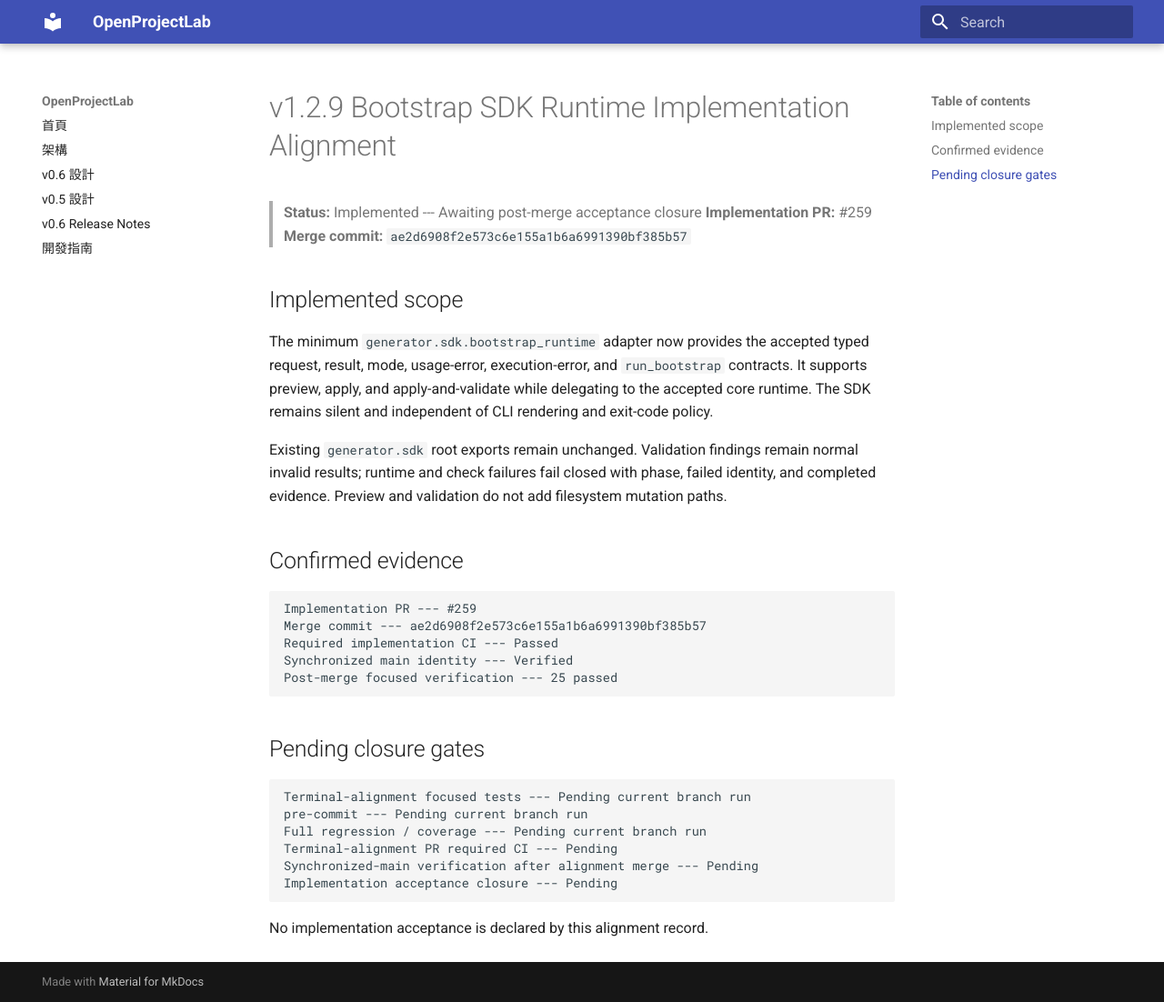
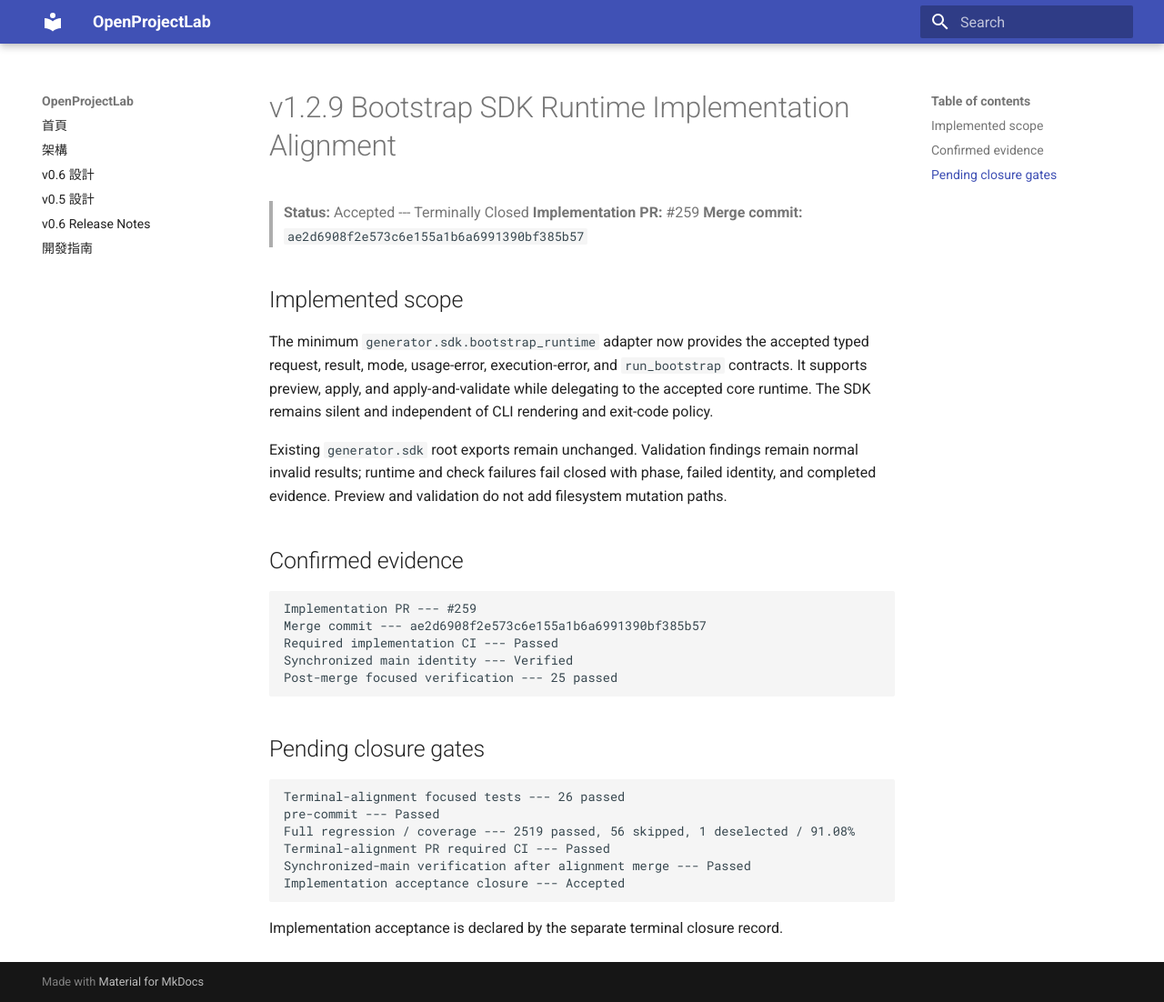
Before and after one commit to khwang1964/OpenProjectLab, an MkDocs documentation site: the page built from docs/releases/v1.2.9-bootstrap-sdk-runtime-implementation-alignment.md, in a window 1280 px wide and 1102 px high. Shown: the whole window at 91% size. Built offline with MkDocs 1.6.1 and Material for MkDocs 9.7.7, drawn with Linux system fonts in a browser that asks for light colours.

Commit message:
docs: accept v1.2.9 bootstrap SDK runtime implementation (#261)

````diff
--- a/docs/releases/v1.2.9-bootstrap-sdk-runtime-implementation-alignment.md
+++ b/docs/releases/v1.2.9-bootstrap-sdk-runtime-implementation-alignment.md
@@ -1,6 +1,6 @@
 # v1.2.9 Bootstrap SDK Runtime Implementation Alignment
 
-> **Status:** Implemented --- Awaiting post-merge acceptance closure
+> **Status:** Accepted --- Terminally Closed
 > **Implementation PR:** #259
 > **Merge commit:** `ae2d6908f2e573c6e155a1b6a6991390bf385b57`
 
@@ -28,12 +28,12 @@ Post-merge focused verification --- 25 passed
 ## Pending closure gates
 
 ```text
-Terminal-alignment focused tests --- Pending current branch run
-pre-commit --- Pending current branch run
-Full regression / coverage --- Pending current branch run
-Terminal-alignment PR required CI --- Pending
-Synchronized-main verification after alignment merge --- Pending
-Implementation acceptance closure --- Pending
+Terminal-alignment focused tests --- 26 passed
+pre-commit --- Passed
+Full regression / coverage --- 2519 passed, 56 skipped, 1 deselected / 91.08%
+Terminal-alignment PR required CI --- Passed
+Synchronized-main verification after alignment merge --- Passed
+Implementation acceptance closure --- Accepted
 ```
 
-No implementation acceptance is declared by this alignment record.
+Implementation acceptance is declared by the separate terminal closure record.
````
Also changed, not shown: CHANGELOG.md (+5 -0 lines), docs/HISTORY.md (+6 -0 lines), docs/architecture/bootstrap-sdk-runtime-public-contract.md (+8 -0 lines), docs/releases/v1.2.9-bootstrap-sdk-runtime-implementation-acceptance.md (added, +56 -0 lines), docs/releases/v1.2.9-bootstrap-sdk-runtime-public-contract-acceptance.md (+1 -1 lines), docs/releases/v1.2.9-bootstrap-sdk-runtime-public-contract.md (+1 -1 lines), docs/roadmap.md (+10 -0 lines), 1 other file.
